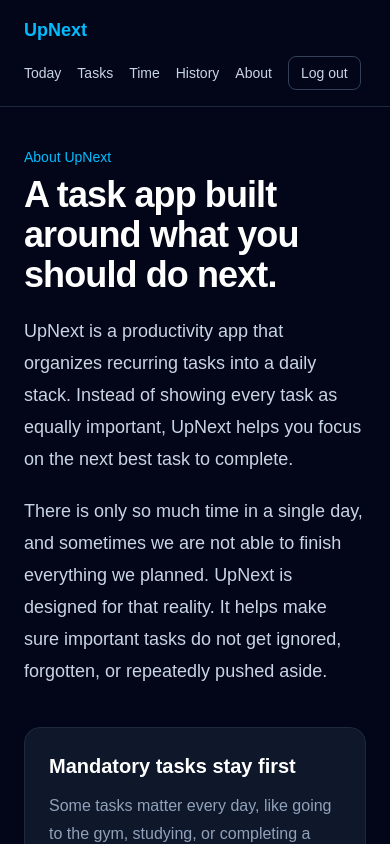
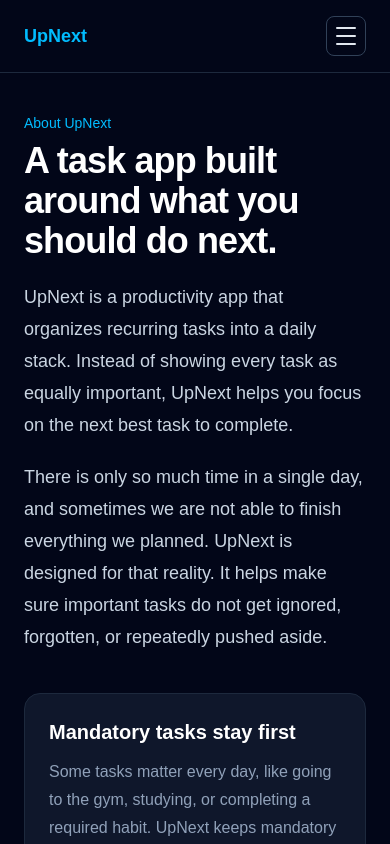
Before and after one commit to robbieevans1/upnext, a Next.js app: page /about in a window 390 px wide. Shown: the top 844 px of the page. Built offline with nearby package versions, Linux system fonts and the light colour scheme.

Commit message:
Add mobile side menu navigation
Replace overflowing mobile nav links with a responsive menu button and slide-out drawer, and add tests for opening, closing, and signing out from the mobile menu.

```diff
--- a/components/AppNav.tsx
+++ b/components/AppNav.tsx
@@ -1,50 +1,138 @@
 "use client";
 
+import { useState } from "react";
 import Link from "next/link";
 import { signOut } from "next-auth/react";
 
+const navLinks = [
+	{
+		href: "/today",
+		label: "Today",
+	},
+	{
+		href: "/tasks",
+		label: "Tasks",
+	},
+	{
+		href: "/downtime",
+		label: "Time",
+	},
+	{
+		href: "/history",
+		label: "History",
+	},
+	{
+		href: "/about",
+		label: "About",
+	},
+];
+
 export default function AppNav() {
+	const [isMenuOpen, setIsMenuOpen] = useState(false);
+
+	function handleSignOut() {
+		signOut({
+			callbackUrl: "/",
+		});
+	}
+
 	return (
 		<nav className="border-b border-slate-800 bg-slate-950 px-6 py-4 text-white">
-			<div className="mx-auto flex max-w-2xl flex-wrap items-center justify-between gap-3">
+			<div className="mx-auto flex max-w-2xl items-center justify-between gap-3">
 				<Link href="/today" className="text-lg font-bold text-sky-400">
 					UpNext
 				</Link>
 
-				<div className="flex flex-wrap items-center gap-4 text-sm text-slate-300">
-					<Link href="/today" className="hover:text-sky-400">
-						Today
-					</Link>
-
-					<Link href="/tasks" className="hover:text-sky-400">
-						Tasks
-					</Link>
-
-					<Link href="/downtime" className="hover:text-sky-400">
-						Time
-					</Link>
-
-					<Link href="/history" className="hover:text-sky-400">
-						History
-					</Link>
-
-					<Link href="/about" className="hover:text-sky-400">
-						About
-					</Link>
+				<div className="hidden items-center gap-4 text-sm text-slate-300 md:flex">
+					{navLinks.map((link) => (
+						<Link key={link.href} href={link.href} className="hover:text-sky-400">
+							{link.label}
+						</Link>
+					))}
 
 					<button
 						type="button"
-						onClick={() =>
-							signOut({
-								callbackUrl: "/",
-							})
-						}
+						onClick={handleSignOut}
 						className="rounded-lg border border-slate-700 px-3 py-1.5 text-sm text-slate-300 transition hover:border-red-400 hover:text-red-300"
 					>
 						Log out
 					</button>
 				</div>
+
+				<button
+					type="button"
+					aria-label="Open navigation menu"
+					aria-expanded={isMenuOpen}
+					aria-controls="mobile-navigation"
+					onClick={() => setIsMenuOpen(true)}
+					className="flex h-10 w-10 items-center justify-center rounded-lg border border-slate-700 text-slate-200 transition hover:border-sky-500 hover:text-sky-300 md:hidden"
+				>
+					<span className="flex flex-col gap-1.5" aria-hidden="true">
+						<span className="block h-0.5 w-5 rounded-full bg-current" />
+						<span className="block h-0.5 w-5 rounded-full bg-current" />
+						<span className="block h-0.5 w-5 rounded-full bg-current" />
+					</span>
+				</button>
 			</div>
+
+			{isMenuOpen && (
+				<div className="fixed inset-0 z-50 md:hidden">
+					<button
+						type="button"
+						aria-label="Close navigation menu"
+						onClick={() => setIsMenuOpen(false)}
+						className="absolute inset-0 bg-slate-950/70"
+					/>
+
+					<aside
+						id="mobile-navigation"
+						role="dialog"
+						aria-modal="true"
+						aria-label="Navigation menu"
+						className="absolute right-0 top-0 flex h-full w-72 max-w-[85vw] flex-col border-l border-slate-800 bg-slate-950 p-6 shadow-2xl"
+					>
+						<div className="flex items-center justify-between gap-4">
+							<Link
+								href="/today"
+								onClick={() => setIsMenuOpen(false)}
+								className="text-lg font-bold text-sky-400"
+							>
+								UpNext
+							</Link>
+
+							<button
+								type="button"
+								aria-label="Close navigation menu"
+								onClick={() => setIsMenuOpen(false)}
+								className="flex h-10 w-10 items-center justify-center rounded-lg border border-slate-700 text-xl leading-none text-slate-200 transition hover:border-sky-500 hover:text-sky-300"
+							>
+								<span aria-hidden="true">x</span>
+							</button>
+						</div>
+
+						<div className="mt-8 flex flex-col gap-2">
+							{navLinks.map((link) => (
+								<Link
+									key={link.href}
+									href={link.href}
+									onClick={() => setIsMenuOpen(false)}
+									className="rounded-lg px-3 py-3 text-base font-medium text-slate-200 transition hover:bg-slate-900 hover:text-sky-300"
+								>
+									{link.label}
+								</Link>
+							))}
+						</div>
+
+						<button
+							type="button"
+							onClick={handleSignOut}
+							className="mt-auto rounded-lg border border-slate-700 px-4 py-3 text-left text-sm font-medium text-slate-300 transition hover:border-red-400 hover:text-red-300"
+						>
+							Log out
+						</button>
+					</aside>
+				</div>
+			)}
 		</nav>
 	);
 }
```
Also changed, not shown: 1 other file (tests, documents, lock files or other folders).
